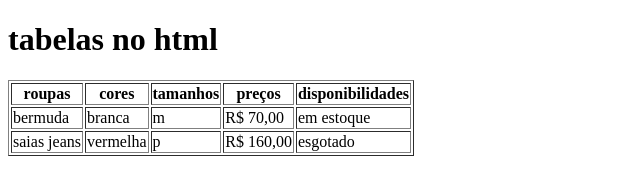
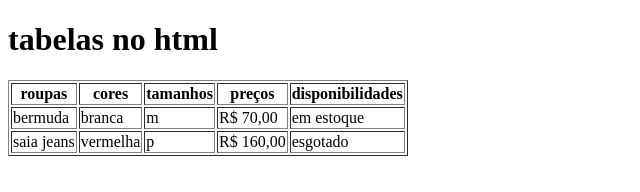
Before and after one commit to gercivandro/aula-tabela, a plain HTML site: page index.html in a window 1280 px wide. Shown: the whole page, without its empty margins (0-640 px from the left). Drawn offline with Linux system fonts and the light colour scheme.

Commit message:
trocado de calça jeans vermelha para saia jeans vermelha

```diff
--- a/index.html
+++ b/index.html
@@ -23,7 +23,7 @@
         <td>em estoque</td>
       </tr>
       <tr>
-        <td>saias jeans</td>
+        <td>saia jeans</td>
         <td>vermelha</td>
         <td>p</td>
         <td>R$ 160,00</td>
```
